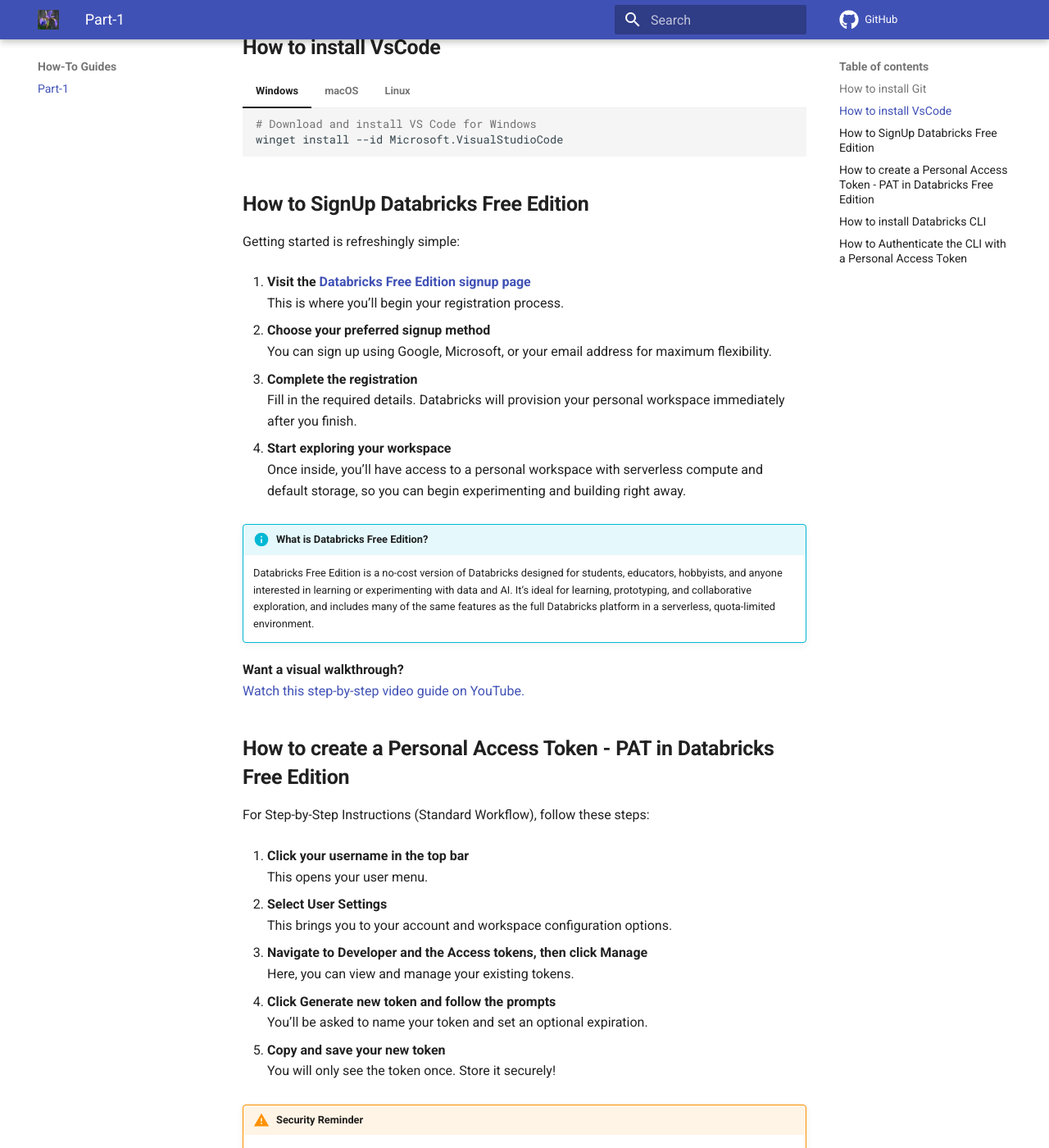
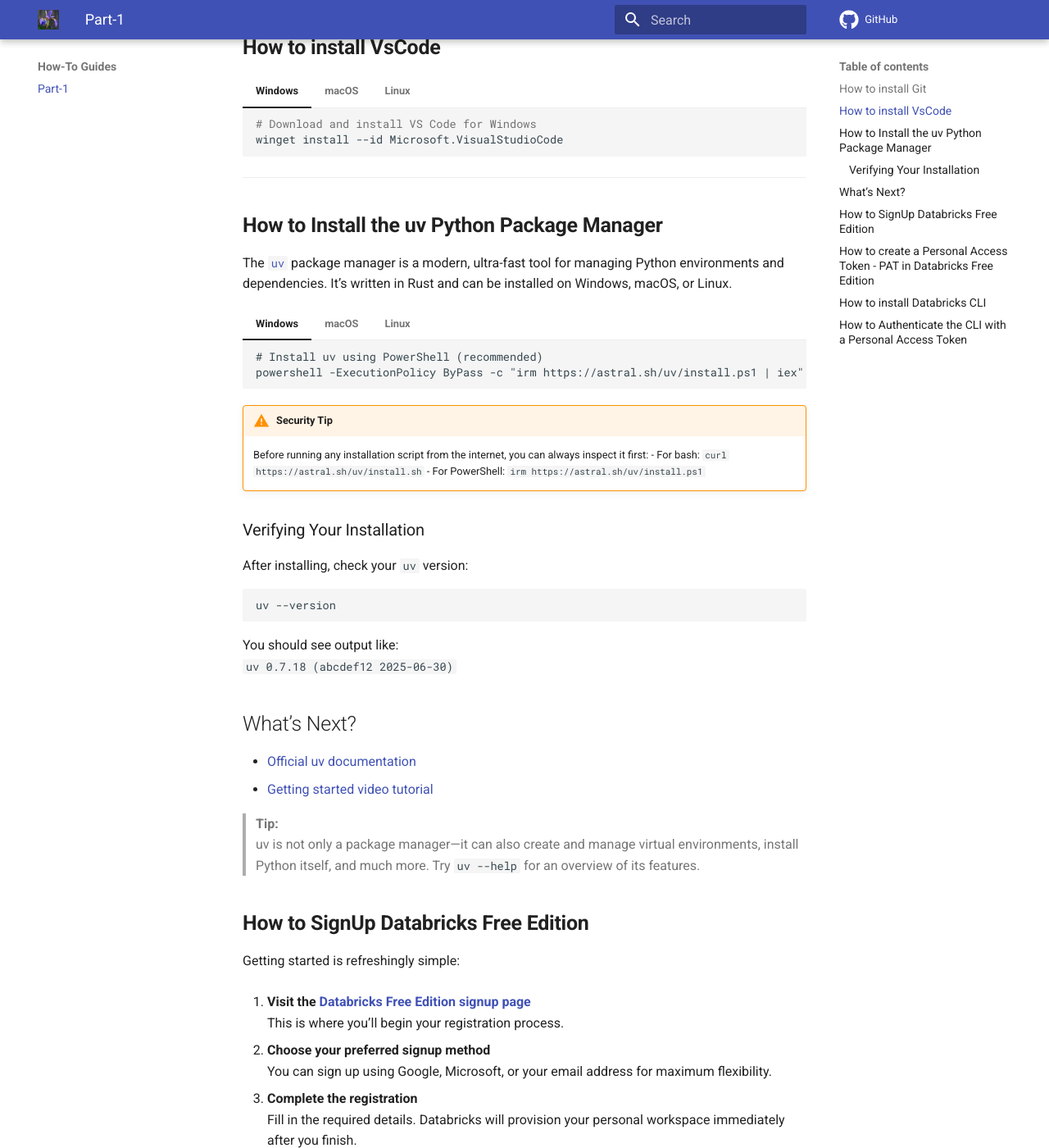
Before and after one commit to nextlevelmlops/iris-ml-classification, an MkDocs documentation site: the page built from docs/how-to/part-1.md, in a window 1280 px wide and 1400 px high, scrolled down 359 px. Shown: the whole window at 82% size. Built offline with MkDocs 1.6.1 and Material for MkDocs 9.7.7, drawn with Linux system fonts in a browser that asks for light colours; comment, search, counter and statistics services are not loaded.

Commit message:
add ci-mkdocs/yml

````diff
--- a/docs/how-to/part-1.md
+++ b/docs/how-to/part-1.md
@@ -47,6 +47,64 @@
     sudo apt update
     sudo apt install code
     ```
+
+---
+## <b>How to Install the uv Python Package Manager</b>
+
+The [`uv`](https://docs.astral.sh/uv/) package manager is a modern, ultra-fast tool for managing Python environments and dependencies. It’s written in Rust and can be installed on Windows, macOS, or Linux.
+
+=== "Windows"
+
+    ```
+    # Install uv using PowerShell (recommended)
+    powershell -ExecutionPolicy ByPass -c "irm https://astral.sh/uv/install.ps1 | iex"
+    ```
+
+=== "macOS"
+
+    ```
+    # Install uv using the official install script
+    curl -LsSf https://astral.sh/uv/install.sh | sh
+
+    # Or with Homebrew
+    brew install uv
+    ```
+
+=== "Linux"
+
+    ```
+    # Install uv using the official install script
+    curl -LsSf https://astral.sh/uv/install.sh | sh
+
+    # Or with wget if curl is not available
+    wget -qO- https://astral.sh/uv/install.sh | sh
+    ```
+
+!!! warning "Security Tip"
+    Before running any installation script from the internet, you can always inspect it first:
+    - For bash: `curl https://astral.sh/uv/install.sh`
+    - For PowerShell: `irm https://astral.sh/uv/install.ps1`
+
+### Verifying Your Installation
+
+After installing, check your `uv` version:
+
+```
+uv --version
+```
+
+You should see output like:
+`uv 0.7.18 (abcdef12 2025-06-30)`
+
+## What’s Next?
+
+- [Official uv documentation](https://docs.astral.sh/uv/getting-started/installation/)
+- [Getting started video tutorial](https://www.youtube.com/watch?v=QKVQQCx-gi4)
+
+> **Tip:**
+> uv is not only a package manager—it can also create and manage virtual environments, install Python itself, and much more. Try `uv --help` for an overview of its features.
+
+
 ## <b>How to SignUp Databricks Free Edition</b>
 
 Getting started is refreshingly simple:
--- a/pyproject.toml
+++ b/pyproject.toml
@@ -25,7 +25,7 @@ dev = [
     "ipykernel>=6.29.5, <7",
     "pre-commit==4.2.0",
     "streamlit==1.45.1",
-    "mkdocs==1.6.1",
+    "mkdocs==1.6.1", # no need this?
     "mkdocstrings[python]==0.29.1",
     "mkdocs-material==9.6.15",
     "mkdocs-with-pdf==0.9.3"
````
Also changed, not shown: 1 other file.
